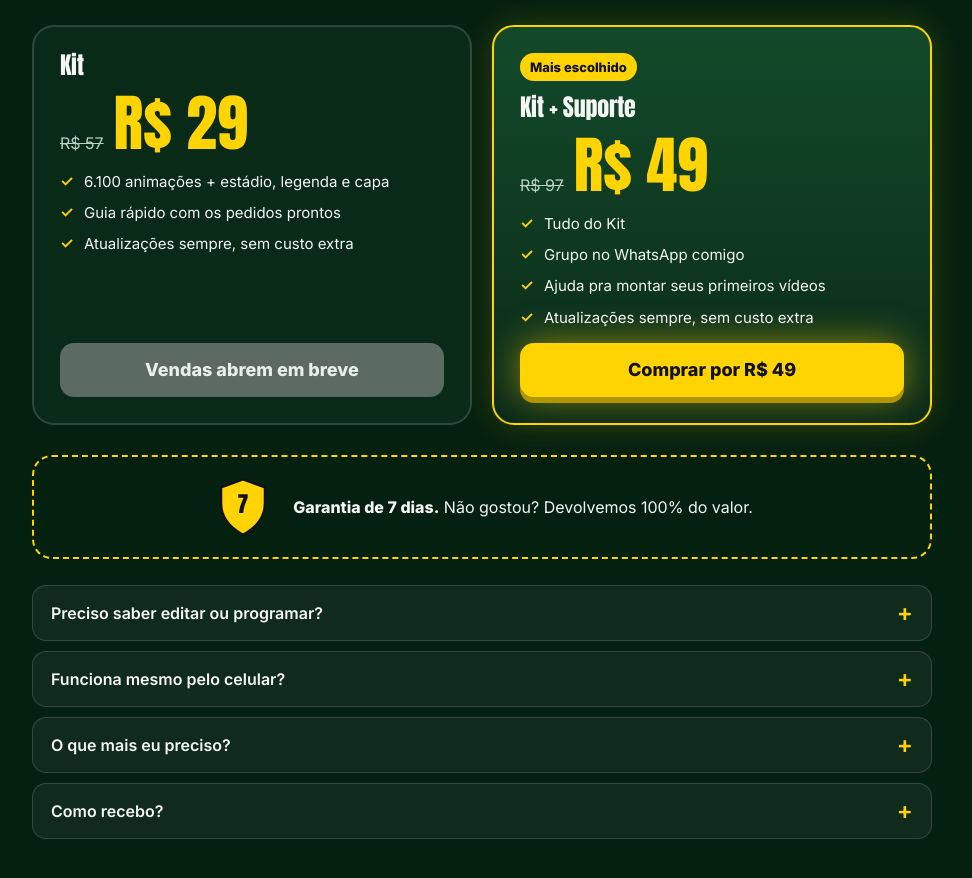
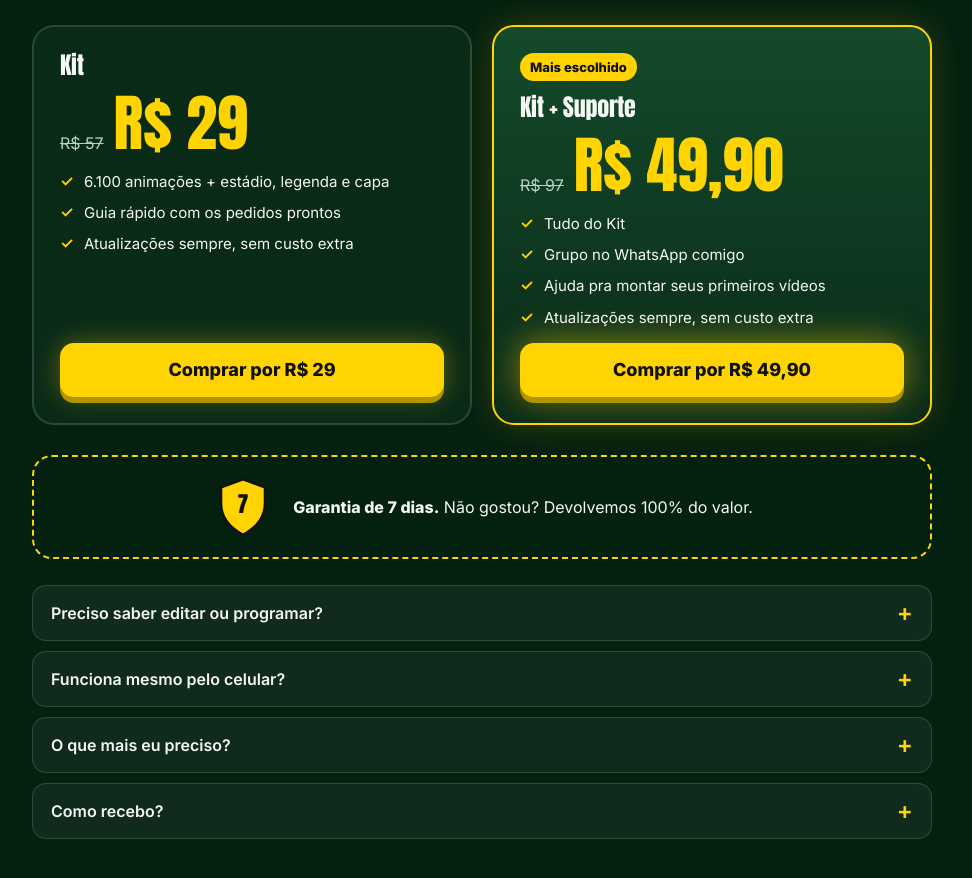
Before and after one commit to maiconteudo/maiconteudo.github.io, a plain HTML site: page kit/index.html in a window 1280 px wide. Shown: the part 2901-3779 px from the top of the page, without its empty margins (158-1130 px from the left). Drawn offline with Linux system fonts and the light colour scheme.

Commit message:
Add files via upload

```diff
--- a/kit/index.html
+++ b/kit/index.html
@@ -205,14 +205,14 @@ footer{padding:24px max(5vw,16px);color:#89a493;font-size:14px;border-top:1px so
       <div class="plano top">
         <span class="tag">Mais escolhido</span>
         <h3>Kit + Suporte</h3>
-        <div class="preco"><s>R$ 97</s><b>R$ 49</b></div>
+        <div class="preco"><s>R$ 97</s><b>R$ 49,90</b></div>
         <ul>
           <li>Tudo do Kit</li>
           <li>Grupo no WhatsApp comigo</li>
           <li>Ajuda pra montar seus primeiros vídeos</li>
           <li>Atualizações sempre, sem custo extra</li>
         </ul>
-        <a class="btn pulsa" data-plano="suporte" href="#planos">Comprar por R$ 49</a>
+        <a class="btn pulsa" data-plano="suporte" href="#planos">Comprar por R$ 49,90</a>
       </div>
     </div>
     <div class="garantia">
@@ -243,7 +243,7 @@ footer{padding:24px max(5vw,16px);color:#89a493;font-size:14px;border-top:1px so
 <script>
 {
   // Links de pagamento da Kiwify (cole aqui)
-  const LINKS={kit:"",suporte:"https://pay.kiwify.com.br/8xAJxj8"};
+  const LINKS={kit:"https://pay.kiwify.com.br/09YNHgy",suporte:"https://pay.kiwify.com.br/8xAJxj8"};
   for(const a of document.querySelectorAll("[data-plano]")){
     const u=LINKS[a.dataset.plano];
     if(u){a.href=u}else{a.classList.add("off");a.textContent="Vendas abrem em breve"}
```
